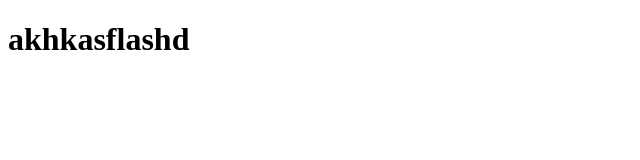
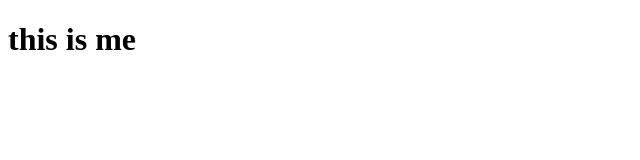
Before and after one commit to fuerpeng/fuerpeng.github.io, a plain HTML site: page index.html in a window 1280 px wide. Shown: the whole page, without its empty margins (0-640 px from the left). Drawn offline with Linux system fonts and the light colour scheme.

Commit message:
this is me

```diff
--- a/index.html
+++ b/index.html
@@ -4,7 +4,7 @@
 	<title></title>
 </head>
 <body>
-	<h1>akhkasflashd</h1>
+	<h1>this is me</h1>
 <script>
 	if ('serviceWorker' in navigator) {
 		    window.addEventListener('load', function () {
```
